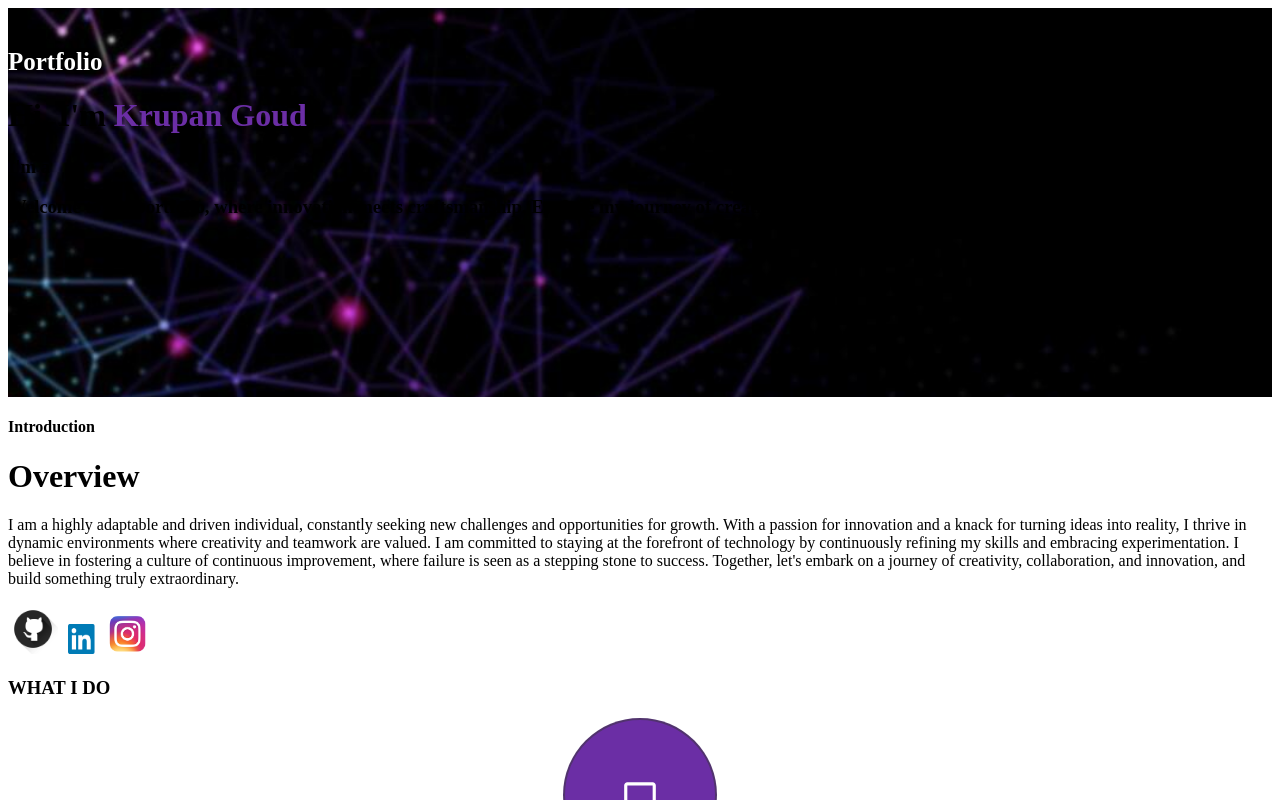
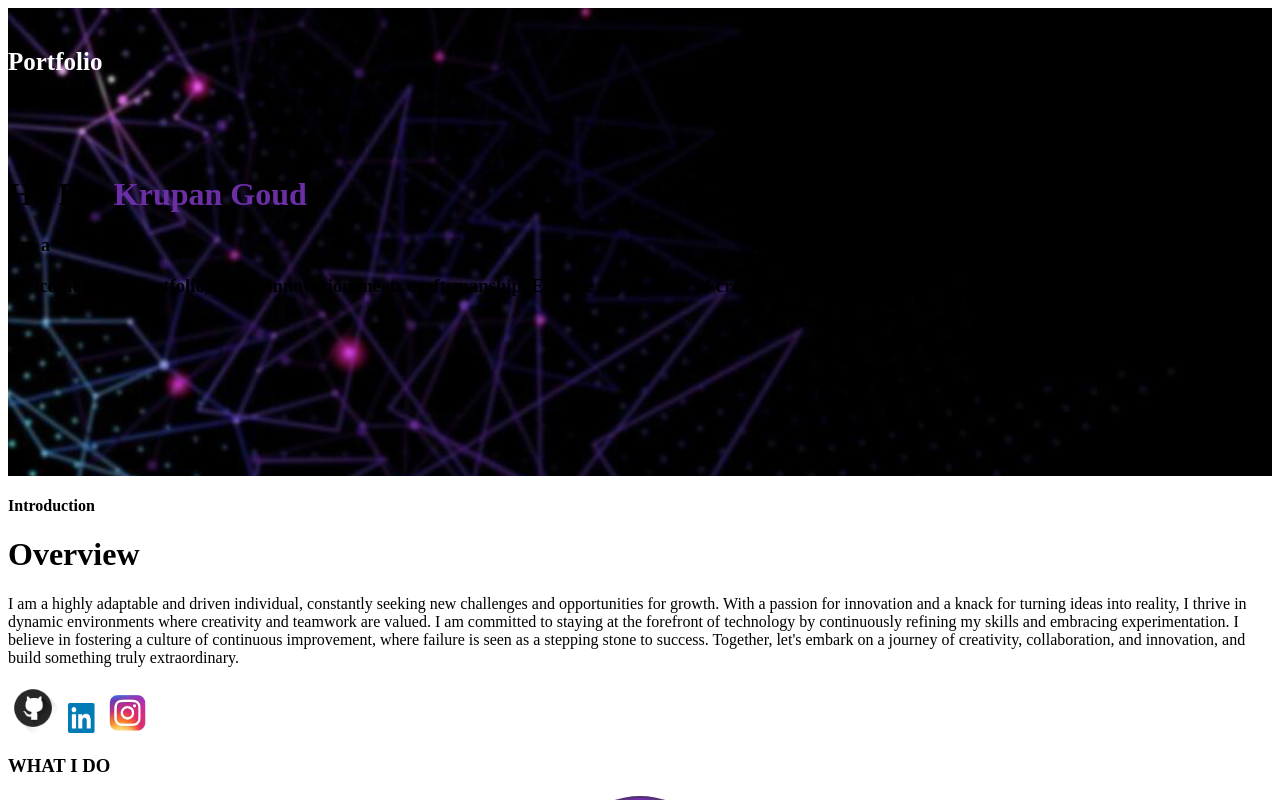
Before and after one commit to krupan-goud/portfolio-frontend, a Next.js app: page /portFolio in a window 1280 px wide. Shown: the top 800 px of the page. Built offline with nearby package versions, Linux system fonts and the light colour scheme.

Commit message:
Update header.module.css

```diff
--- a/src/styles/pages/header.module.css
+++ b/src/styles/pages/header.module.css
@@ -10,7 +10,8 @@
   padding-bottom: 160px;
 }
 
-.nameText {
+.nameText,
+.stackText {
   color: #6b2ea5;
 }
 
@@ -19,6 +20,7 @@
   font-size: 25px;
   font-weight: bold;
   cursor: not-allowed;
+  margin-bottom: 100px;
 }
 
 .navbar {
```
